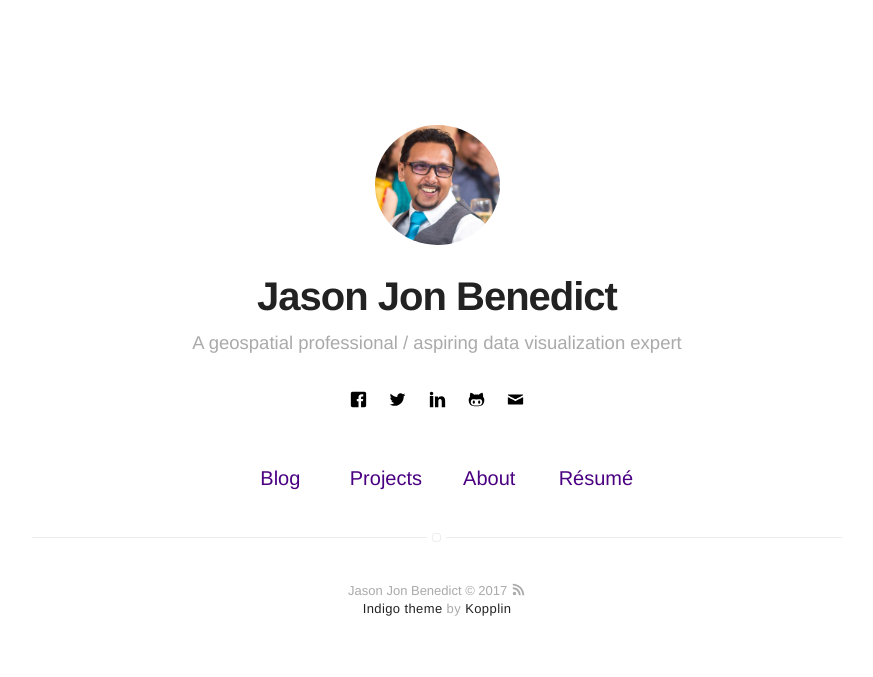
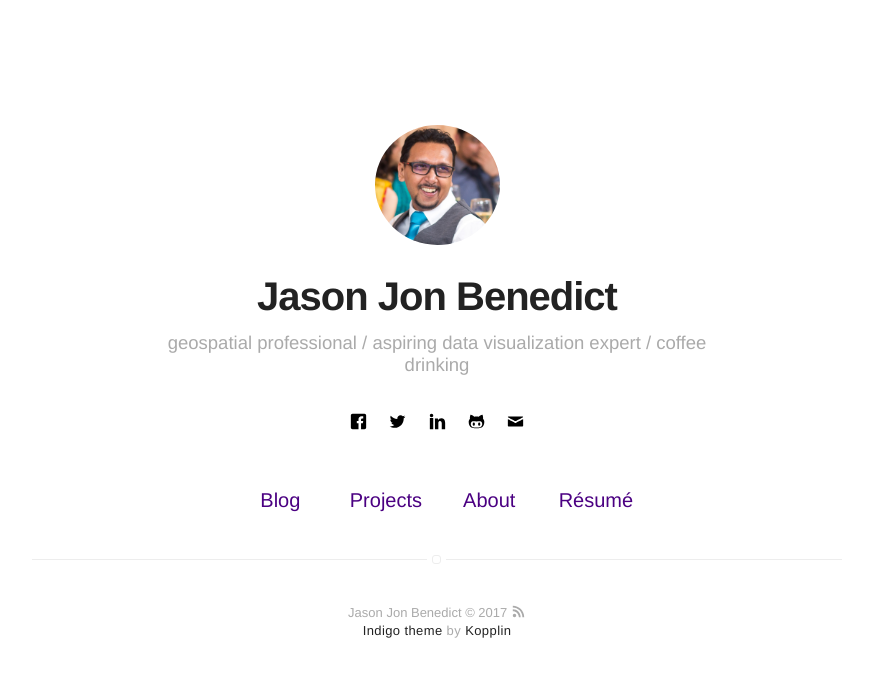
Before and after one commit to jasonjb82/jasonjb82.github.io, a Jekyll site: the page built from index.html, in a window 1280 px wide. Shown: the top 677 px of the page, without its empty margins (203-1076 px from the left). Built offline with Jekyll 4.4.1, drawn with Linux system fonts in a browser that asks for light colours.

Commit message:
Create _config.yml

```diff
--- a/_config.yml
+++ b/_config.yml
@@ -1,6 +1,6 @@
 # main text of home
 name: Jason Jon Benedict
-bio: A geospatial professional / aspiring data visualization expert
+bio: geospatial professional / aspiring data visualization expert / coffee drinking
 
 # twitter summary info
 description: A blog about technology and stuff related
```
